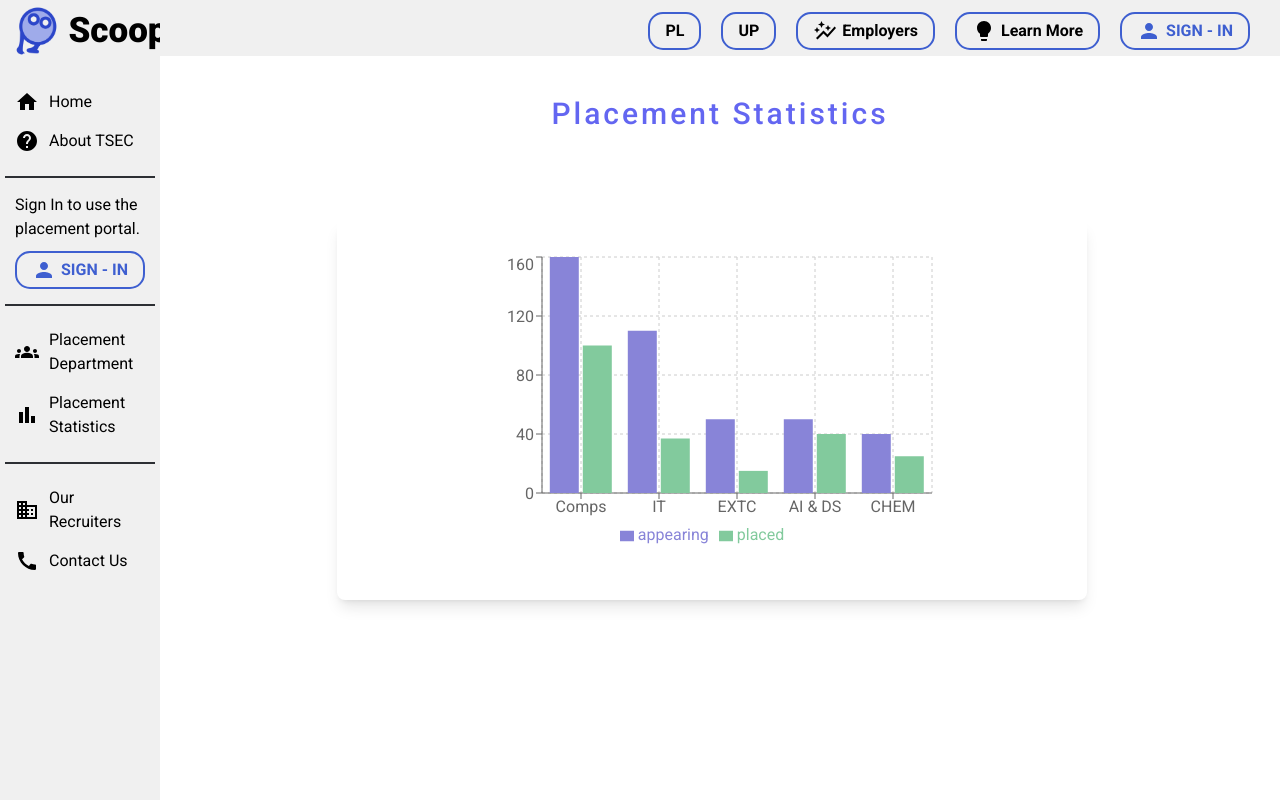
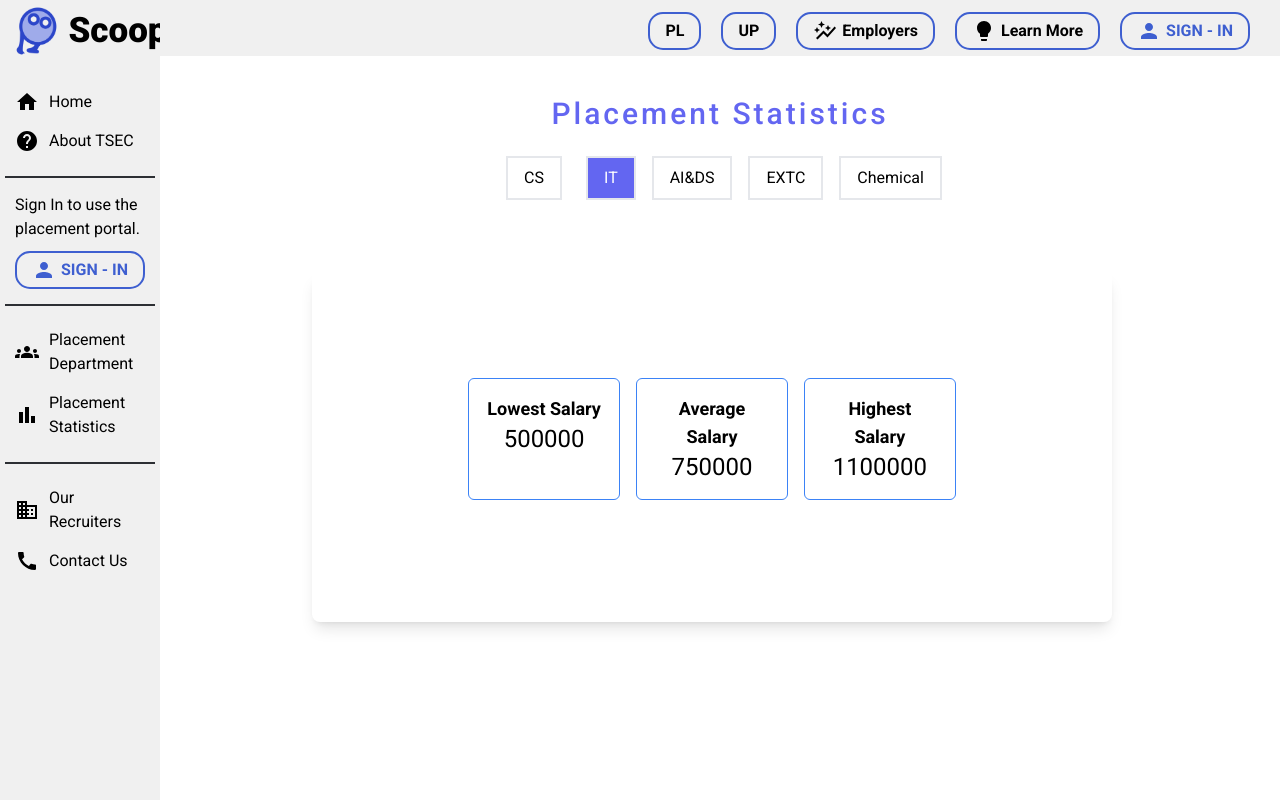
Before and after one commit to shreyanzjain/scoop-mern, a React (Vite) app in the folder frontend/: page / in a window 1280 px wide. Both pictures are taken after a click on the element "Placement Statistics". Built offline with nearby package versions, Linux system fonts and the light colour scheme.

Commit message:
Retrace the Department Block

```diff
--- a/frontend/src/components/landing/PlacementStats.jsx
+++ b/frontend/src/components/landing/PlacementStats.jsx
@@ -1,6 +1,6 @@
 import React, { useState, useEffect } from 'react';
-import Appearing_Placed from "../Placement/Analytics/Appearing_Placed";
 import Highest_Salary from "../Placement/Analytics/Highest_Salary";
+
 const PlacementStats = () => {
   const [selectedTab, setSelectedTab] = useState('IT');
   const [lowSalary, setLowSalary] = useState(0);
@@ -81,33 +81,8 @@ const PlacementStats = () => {
       }
     }, 30);
   };
-  const data1 = [
-    {
-      name: "Comps",
-      placed: 100,
-      appearing: 160,
-    },
-    {
-      name: "IT",
-      placed: 37,
-      appearing: 110,
-    },
-    {
-      name: "EXTC",
-      placed: 15,
-      appearing: 50,
-    },
-    {
-      name: "AI & DS",
-      placed: 40,
-      appearing: 50,
-    },
-    {
-      name: "CHEM",
-      placed: 25,
-      appearing: 40,
-    },
-  ];
+
+
 
 const data3 = [
   {
@@ -138,7 +113,25 @@ const data3 = [
         <>
           <p>
           </p>
-          <Appearing_Placed data={data1} /> {/* Include your chart component */}
+          {/* <Appearing_Placed data={data1} /> Include your chart component */}
+            <div className="flex space-x-4">
+            <div className="flex-1 text-center bg-white p-4 border border-blue-500 rounded-md
+        transition duration-300 ease-in-out hover:bg-indigo-500 hover:border-blue-500 hover:text-white">
+              <div className="text-lg font-semibold">Lowest Salary</div>
+              <div className="text-2xl">{Math.round(lowSalary)}</div>
+            </div>
+            <div className="flex-1 text-center bg-white p-4 border border-blue-500 rounded-md
+        transition duration-300 ease-in-out hover:bg-indigo-500 hover:border-blue-500 hover:text-white ">
+              <div className="text-lg font-semibold">Average Salary</div>
+              <div className="text-2xl">{Math.round(avgSalary)}</div>
+            </div>
+            <div className="flex-1 text-center bg-white p-4 border border-blue-500 rounded-md
+        transition duration-300 ease-in-out hover:bg-indigo-500 hover:border-blue-500 hover:text-white">
+              <div className="text-lg font-semibold">Highest Salary</div>
+              <div className="text-2xl">{Math.round(highSalary)}</div>
+            </div>
+          </div>
+
         </>
       )
     },
@@ -325,40 +318,78 @@ const data3 = [
   return (
     <div>
       <h1 className="text-3xl text-indigo-500 tracking-widest font-medium title-font text-center mt-10 h-[1.25rem]">Placement Statistics</h1>
+      <div className="flex justify-center space-x-4 mt-10">
+        {/* Your tab buttons here */}
+        <button
+          className={`p-2 px-4 border-2 border-gray-200 cursor-pointer ${
+            selectedTab === 'CS'
+            ? 'bg-indigo-500 text-white'
+            : 'hover:bg-gray-200'
+          } mx-2`}
+          onClick={() => handleTabChange('CS')}
+        >
+          CS
+        </button>
+        <button
+          className={`p-2 px-4 border-2 border-gray-200 cursor-pointer ${
+            selectedTab === 'IT'
+            ? 'bg-indigo-500 text-white'
+            : 'hover:bg-gray-200'
+          } mx-2`}
+          onClick={() => handleTabChange('IT')}
+        >
+          IT
+        </button>
+        <button
+          className={`p-2 px-4 border-2 border-gray-200 cursor-pointer ${
+            selectedTab === 'AI&DS'
+              ? 'bg-indigo-500 text-white'
+              : 'hover:bg-gray-200'
+          } mx-2`}
+          onClick={() => handleTabChange('AI&DS')}
+        >
+          AI&DS
+        </button>
+        <button
+          className={`p-2 px-4 border-2 border-gray-200 cursor-pointer  ${
+            selectedTab === 'EXTC'
+            ? 'bg-indigo-500 text-white'
+            : 'hover:bg-gray-200'
+          } mx-2`}
+          onClick={() => handleTabChange('EXTC')}
+        >
+          EXTC
+        </button>
+        <button
+          className={`p-2 px-4 border-2 border-gray-200 cursor-pointer ${
+            selectedTab === 'Chemical'
+            ? 'bg-indigo-500 text-white'
+            : 'hover:bg-gray-200'
+          } mx-2`}
+          onClick={() => handleTabChange('Chemical')}
+        >
+          Chemical
+        </button>
 
+      </div>
       <div>
         <div>
           <br/>
-          {/* <div className="flex space-x-4">
-            <div className="flex-1 text-center bg-white p-4 border border-blue-500 rounded-md
-        transition duration-300 ease-in-out hover:bg-indigo-500 hover:border-blue-500 hover:text-white ml-10">
-              <div className="text-lg font-semibold">Lowest Salary</div>
-              <div className="text-2xl">{Math.round(lowSalary)}</div>
-            </div>
-            <div className="flex-1 text-center bg-white p-4 border border-blue-500 rounded-md
-        transition duration-300 ease-in-out hover:bg-indigo-500 hover:border-blue-500 hover:text-white ml-2 mr-2">
-              <div className="text-lg font-semibold">Average Salary</div>
-              <div className="text-2xl">{Math.round(avgSalary)}</div>
-            </div>
-            <div className="flex-1 text-center bg-white p-4 border border-blue-500 rounded-md
-        transition duration-300 ease-in-out hover:bg-indigo-500 hover:border-blue-500 hover:text-white mr-4" style={{ marginRight: '40px' }}>
-              <div className="text-lg font-semibold">Highest Salary</div>
-              <div className="text-2xl">{Math.round(highSalary)}</div>
-            </div>
-          </div> */}
+
           <div className="flex justify-center">
       {testimonials.map((testimonial, index) => (
         <div
-          key={testimonial.id}
-          className={`${
-            index === currentTestimonialIndex ? 'block' : 'hidden'
-          } bg-white-100 p-8 rounded-lg shadow-lg mr-4 mt-20`}
-          style={{width:'750px'}}
-        >
+        key={testimonial.id}
+        className={`${
+          index === currentTestimonialIndex ? 'block' : 'hidden'
+        } bg-white-100 p-8 rounded-lg shadow-lg mr-4 mt-12 relative`}
+        style={{ width: '800px', height: '350px' }}
+      >
+        <div className="absolute inset-0 flex items-center justify-center">
+          <p className="text-white-700 mb-4">{testimonial.content}</p>
+        </div>
+      </div>
 
-          <center><p className="text-white-700 mb-4">{testimonial.content}</p></center>
-
-        </div>
       ))}
     </div>
 
```
